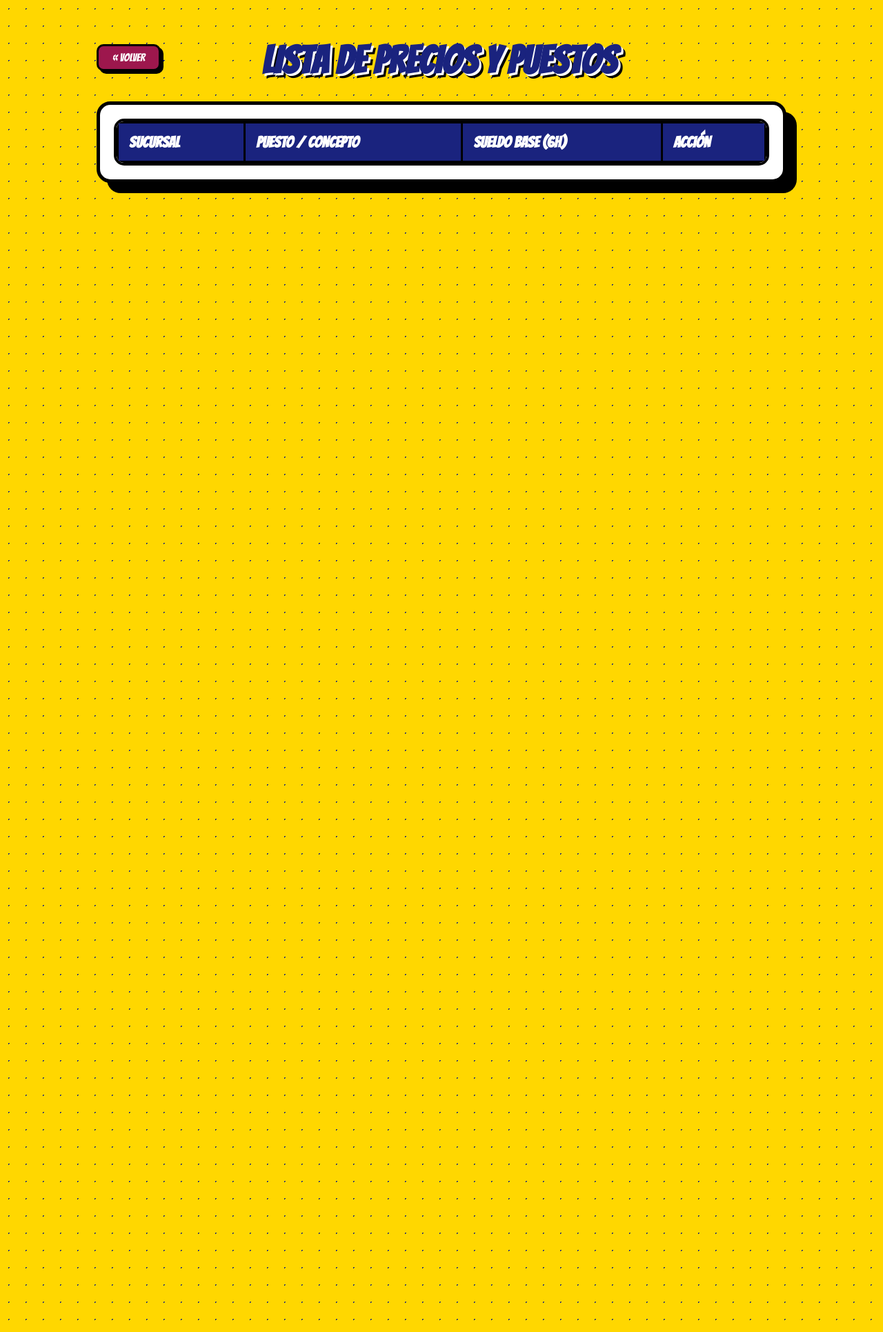
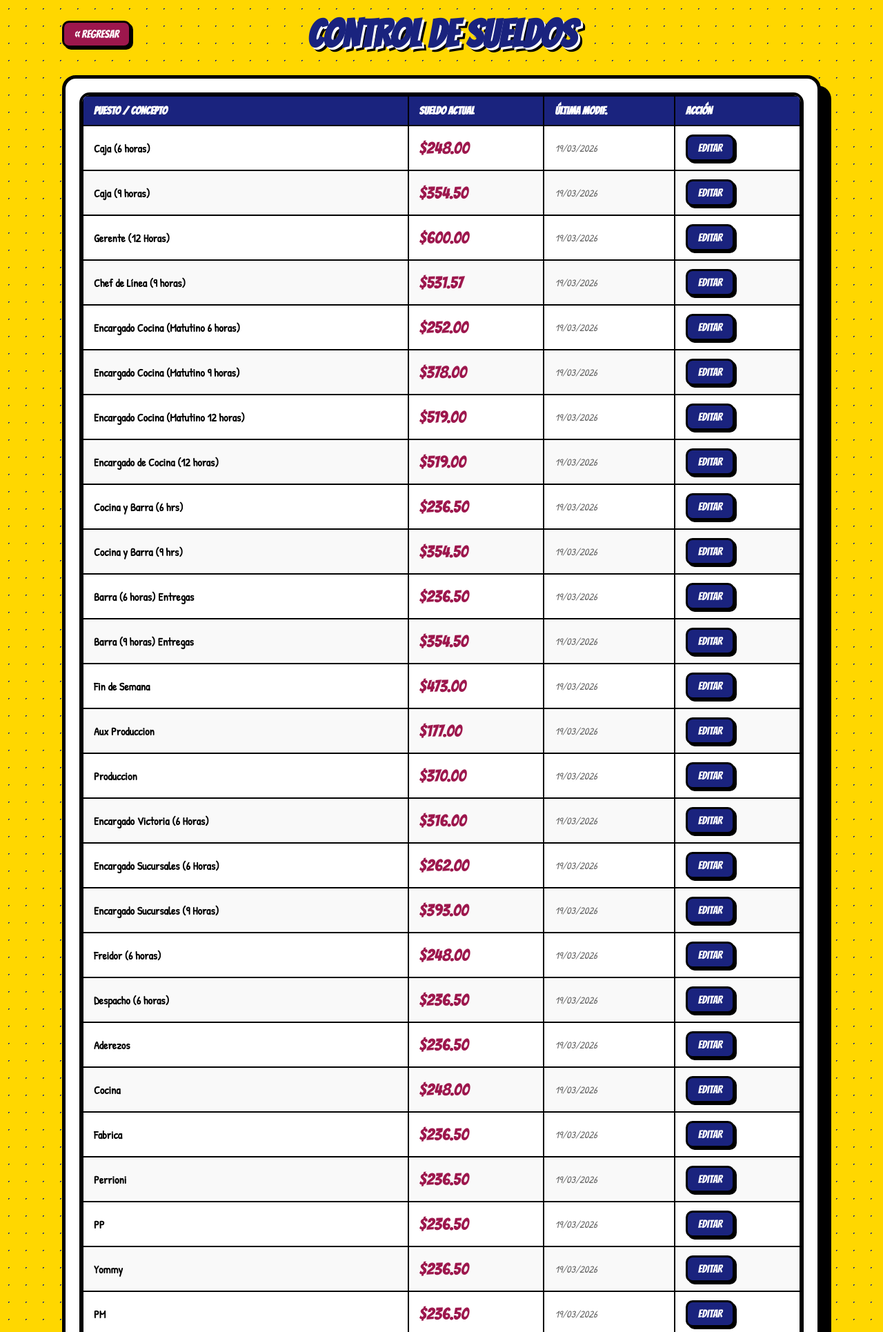
Before and after one commit to ffdelavictoria-byte/Administracion-Ven-Come, a Django app: page /sueldos/ in a window 1280 px wide. Shown: the top 1931 px of the page at 69% size. Run offline with Django 5.2, Linux system fonts and the light colour scheme; lists and menus that the app fills with data are empty.

Commit message:
Update Wages.html

```diff
--- a/Momias/Sistema_Momias/templates/Wages.html
+++ b/Momias/Sistema_Momias/templates/Wages.html
@@ -4,7 +4,7 @@
 <head>
     <meta charset="UTF-8">
     <meta name="viewport" content="width=device-width, initial-scale=1.0">
-    <title>Configuración de Puestos | Estilo Cómic</title>
+    <title>Panel de Sueldos | Estilo Cómic</title>
     <link href="https://fonts.googleapis.com/css2?family=Bangers&family=Patrick+Hand&display=swap" rel="stylesheet">
 
     <style>
@@ -24,15 +24,21 @@
             background-size: 25px 25px;
         }
 
-        .container { max-width: 1000px; margin: 0 auto; }
+        .container { max-width: 1100px; margin: 0 auto; }
+
+        .comic-header {
+            display: flex;
+            justify-content: space-between;
+            align-items: center;
+            margin-bottom: 30px;
+        }
 
         .comic-title {
             font-family: 'Bangers', cursive;
             font-size: 3.5rem;
             color: var(--puebla-blue);
             text-shadow: 3px 3px 0 white, 6px 6px 0 var(--comic-border);
-            text-align: center;
-            margin-bottom: 30px;
+            margin: 0;
         }
 
         .comic-card {
@@ -43,48 +49,58 @@
             box-shadow: 15px 15px 0 var(--comic-border);
         }
 
-        /* TABLA ESTILO COMIC */
+        /* TABLA */
         .table-container {
             background: white;
             border: 4px solid var(--comic-border);
             border-radius: 15px;
-            overflow: hidden;
+            max-height: 70vh;
+            overflow-y: auto;
         }
 
         table { width: 100%; border-collapse: collapse; background: white; }
-        thead { background: var(--puebla-blue); color: white; font-family: 'Bangers'; font-size: 1.4rem; }
-        th, td { padding: 15px; border: 3px solid var(--comic-border); text-align: left; }
+        thead {
+            background: var(--puebla-blue);
+            color: white;
+            font-family: 'Bangers';
+            position: sticky;
+            top: 0;
+            z-index: 10;
+        }
+        th, td { padding: 12px 15px; border: 2px solid var(--comic-border); text-align: left; }
 
-        tr:nth-child(even) { background: #f2f2f2; }
-        tr:hover { background: #fff9c4; }
+        tr:nth-child(even) { background: #f9f9f9; }
+        tr:hover { background: #fffde7; }
 
-        .badge-sucursal {
+        /* ESTILOS DE TEXTO */
+        .monto-actual {
             font-family: 'Bangers';
-            padding: 5px 12px;
-            border: 2px solid var(--comic-border);
-            border-radius: 8px;
-            color: white;
-            text-transform: uppercase;
+            font-size: 1.5rem;
+            color: var(--puebla-magenta);
         }
-        .bg-victoria { background: var(--puebla-magenta); }
-        .bg-ff { background: var(--success-green); }
+
+        .fecha-mod {
+            font-size: 0.9rem;
+            color: #666;
+            font-style: italic;
+        }
 
         /* BOTONES */
         .btn-comic {
             font-family: 'Bangers', cursive;
-            padding: 8px 20px;
+            padding: 8px 15px;
             border: 3px solid var(--comic-border);
             border-radius: 10px;
             cursor: pointer;
             color: white;
-            box-shadow: 4px 4px 0 var(--comic-border);
+            box-shadow: 3px 3px 0 var(--comic-border);
             transition: 0.1s;
             text-decoration: none;
-            display: inline-block;
+            font-size: 1rem;
         }
         .btn-comic:active { transform: translate(2px, 2px); box-shadow: 0px 0px 0 var(--comic-border); }
         .btn-edit { background: var(--puebla-blue); }
-        .btn-save { background: var(--success-green); width: 100%; font-size: 1.5rem; }
+        .btn-back { background: var(--puebla-magenta); }
 
         /* MODAL */
         .modal-overlay {
@@ -93,91 +109,127 @@
         }
         .modal-content {
             background: white; border: 6px solid var(--comic-border); border-radius: 25px;
-            padding: 30px; width: 90%; max-width: 500px; position: relative;
-            box-shadow: 20px 20px 0 var(--puebla-magenta);
+            padding: 30px; width: 90%; max-width: 450px; text-align: center;
+            box-shadow: 15px 15px 0 var(--success-green);
         }
 
         .comic-input {
-            width: 100%; padding: 12px; border: 4px solid var(--comic-border);
-            border-radius: 12px; font-family: 'Patrick Hand'; font-size: 1.5rem;
-            margin: 15px 0; box-sizing: border-box;
+            width: 100%; padding: 10px; border: 4px solid var(--comic-border);
+            border-radius: 10px; font-family: 'Patrick Hand'; font-size: 1.8rem;
+            text-align: center; margin: 20px 0;
         }
     </style>
 </head>
 <body>
 
 <div class="container">
-        <div style="display: flex; justify-content: space-between; align-items: center;">
-            <a href="/main/" class="btn-comic" style="background: var(--puebla-magenta);">« VOLVER</a>
-            <h1 class="comic-title">LISTA DE PRECIOS Y PUESTOS</h1>
-            <div style="width: 100px;"></div>
-        </div>
+    <div class="comic-header">
+        <a href="/main/" class="btn-comic btn-back">« REGRESAR</a>
+        <h1 class="comic-title">CONTROL DE SUELDOS</h1>
+        <div style="width: 100px;"></div> </div>
 
     <div class="comic-card">
         <div class="table-container">
             <table>
                 <thead>
                     <tr>
-                            <th>SUCURSAL</th>
                         <th>PUESTO / CONCEPTO</th>
-                            <th>SUELDO BASE (6H)</th>
+                        <th>SUELDO ACTUAL</th>
+                        <th>ÚLTIMA MODIF.</th>
                         <th>ACCIÓN</th>
                     </tr>
                 </thead>
-                    <tbody>
-                        {% for puesto in puestos %}
-                        <tr>
-                            <td>
-                                <span class="badge-sucursal {% if puesto.sucursal == 'Victoria' %}bg-victoria{% else %}bg-ff{% endif %}">
-                                    {{ puesto.sucursal }}
-                                </span>
-                            </td>
-                            <td style="font-weight: bold; font-size: 1.2rem;">{{ puesto.nombre }}</td>
-                            <td style="font-size: 1.3rem; color: var(--puebla-blue);">
-                                <strong>${{ puesto.sueldo_base }}</strong>
-                            </td>
-                            <td>
-                                <button class="btn-comic btn-edit"
-                                    onclick="abrirModal('{{ puesto.id }}', '{{ puesto.nombre }}', '{{ puesto.sueldo_base }}')">
-                                    EDITAR
-                                </button>
-                            </td>
-                        </tr>
-                        {% endfor %}
+                <tbody id="tabla-sueldos">
                     </tbody>
             </table>
         </div>
     </div>
 </div>
 
-    <div id="modalEditar" class="modal-overlay">
-        <form method="POST" class="modal-content">
-            {% csrf_token %}
-            <h2 class="comic-title" style="font-size: 2rem; margin-top: 0;">¡CAMBIO DE SUELDO!</h2>
-            <input type="hidden" name="puesto_id" id="puesto_id">
+<div id="modalSueldo" class="modal-overlay">
+    <div class="modal-content">
+        <h2 style="font-family: 'Bangers'; font-size: 2.5rem; color: var(--puebla-blue); margin: 0;">¡AJUSTE DE PAGO!</h2>
+        <p id="puesto-nombre" style="font-size: 1.5rem; margin-top: 10px; font-weight: bold;"></p>
 
-            <p style="font-size: 1.2rem; margin-bottom: 0;">Puesto seleccionado:</p>
-            <p id="nombre_puesto_display" style="font-family: 'Bangers'; font-size: 1.8rem; color: var(--puebla-magenta); margin-top: 5px;"></p>
+        <input type="number" id="nuevo-monto" step="0.01" class="comic-input">
 
-            <label style="font-size: 1.2rem; font-weight: bold;">NUEVO MONTO ($):</label>
-            <input type="number" step="0.01" name="nuevo_sueldo" id="input_sueldo" class="comic-input" required>
-
-            <button type="submit" class="btn-comic btn-save">¡ACTUALIZAR YA!</button>
-            <button type="button" onclick="cerrarModal()" class="btn-comic" style="background: #666; width: 100%; margin-top: 10px;">CANCELAR</button>
-        </form>
+        <div style="display: flex; gap: 10px;">
+            <button class="btn-comic" style="background: var(--success-green); flex: 1; font-size: 1.5rem;" onclick="guardarSueldo()">¡GUARDAR!</button>
+            <button class="btn-comic" style="background: #666; flex: 1;" onclick="cerrarModal()">CANCELAR</button>
+        </div>
+    </div>
 </div>
 
 <script>
-        function abrirModal(id, nombre, sueldo) {
-            document.getElementById('puesto_id').value = id;
-            document.getElementById('nombre_puesto_display').innerText = nombre;
-            document.getElementById('input_sueldo').value = sueldo;
-            document.getElementById('modalEditar').style.display = 'flex';
+    // Tu lista de sueldos convertida a objeto para el JS
+    const listaSueldos = {
+        "Caja (6 horas)": 248.00, "Caja (9 horas)": 354.50, "Gerente (12 Horas)": 600.00,
+        "Chef de Línea (9 horas)": 531.57, "Encargado Cocina (Matutino 6 horas)": 252.00,
+        "Encargado Cocina (Matutino 9 horas)": 378.00, "Encargado Cocina (Matutino 12 horas)": 519.00,
+        "Encargado de Cocina (12 horas)": 519.00, "Cocina y Barra (6 hrs)": 236.50,
+        "Cocina y Barra (9 hrs)": 354.50, "Barra (6 horas) Entregas": 236.50,
+        "Barra (9 horas) Entregas": 354.50, "Fin de Semana": 473.00, "Aux Produccion": 177.00,
+        "Produccion": 370.00, "Encargado Victoria (6 Horas)": 316.00, "Encargado Sucursales (6 Horas)": 262.00,
+        "Encargado Sucursales (9 Horas)": 393.00, "Freidor (6 horas)": 248.00, "Despacho (6 horas)": 236.50,
+        "Aderezos": 236.50, "Cocina": 248.00, "Fabrica": 236.50, "Perrioni": 236.50, "PP": 236.50,
+        "Yommy": 236.50, "PM": 236.50, "Rappi": 354.75, "Fabrica Crystal": 262.00, "Hamburguesas Momias": 0.00,
+        "Tuppers": 0.00, "Benny": 171.00, "Caja Capacitacion": 236.50, "Freidor Capacitacion": 236.50,
+        "Encargado Capacitacion": 248.00, "Caja Matutina (6 horas)": 236.50, "Caja Vespertina (6 horas)": 236.50,
+        "Caja Matutina (9 horas)": 354.50, "Caja Vespertina (9 horas)": 354.50, "Cocina Matutina (6 horas)": 236.50,
+        "Cocina Vespertina (6 horas)": 236.50, "Cocina Matutina (9 horas)": 354.50, "Cocina Vespertina (9 horas)": 354.50,
+        "Crepas Intermedio (9 horas)": 354.50, "Barra y Cocina Fin De Semana (12 horas)": 473.00,
+        "Limpieza Fin De Semana (9 horas)": 408.00, "Limpieza 1 Matutino (6 horas L)": 272.00,
+        "Limpieza 2 Matutino (6 horas)": 236.50, "Limpieza 3 Vespertino (6 horas A)": 272.00,
+        "Limpieza 4 Vespertino (6 horas)": 236.50
+    };
+
+    const tabla = document.getElementById('tabla-sueldos');
+
+    // Función para llenar la tabla
+    function cargarTabla() {
+        tabla.innerHTML = "";
+        for (const [puesto, monto] of Object.entries(listaSueldos)) {
+            const tr = document.createElement('tr');
+            tr.innerHTML = `
+                <td style="font-weight: bold;">${puesto}</td>
+                <td class="monto-actual">$${monto.toFixed(2)}</td>
+                <td class="fecha-mod">19/03/2026</td>
+                <td>
+                    <button class="btn-comic btn-edit" onclick="abrirModal('${puesto}', ${monto})">EDITAR</button>
+                </td>
+            `;
+            tabla.appendChild(tr);
+        }
+    }
+
+    let puestoSeleccionado = "";
+
+    function abrirModal(nombre, monto) {
+        puestoSeleccionado = nombre;
+        document.getElementById('puesto-nombre').innerText = nombre;
+        document.getElementById('nuevo-monto').value = monto;
+        document.getElementById('modalSueldo').style.display = 'flex';
     }
 
     function cerrarModal() {
-            document.getElementById('modalEditar').style.display = 'none';
+        document.getElementById('modalSueldo').style.display = 'none';
     }
+
+    function guardarSueldo() {
+        const nuevoMonto = parseFloat(document.getElementById('nuevo-monto').value);
+        if (isNaN(nuevoMonto)) return alert("¡RAYOS! Ingresa un número válido.");
+
+        // Aquí es donde en el futuro harás el fetch al servidor
+        listaSueldos[puestoSeleccionado] = nuevoMonto;
+
+        cargarTabla(); // Refrescamos visualmente
+        cerrarModal();
+        alert("¡ZAP! Sueldo actualizado correctamente.");
+    }
+
+    // Inicializar
+    cargarTabla();
 </script>
+
 </body>
 </html>
```
Lines whose indentation alone changed are shown as unchanged.
